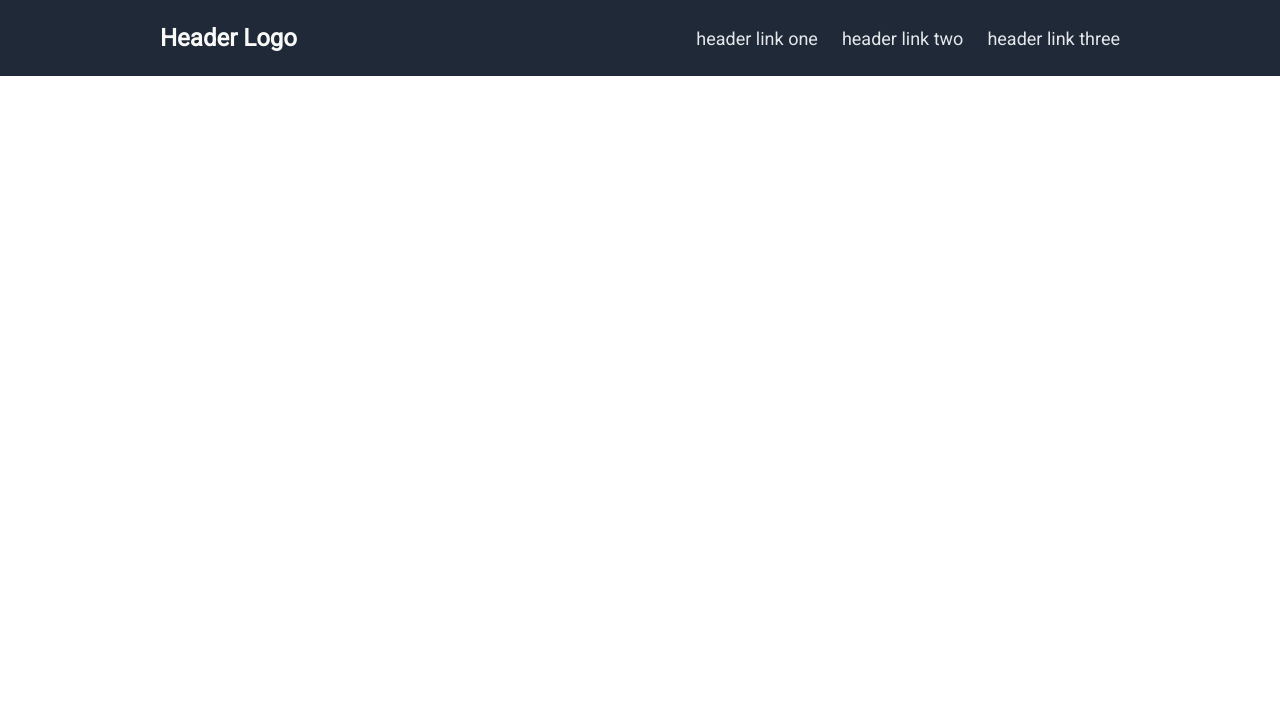
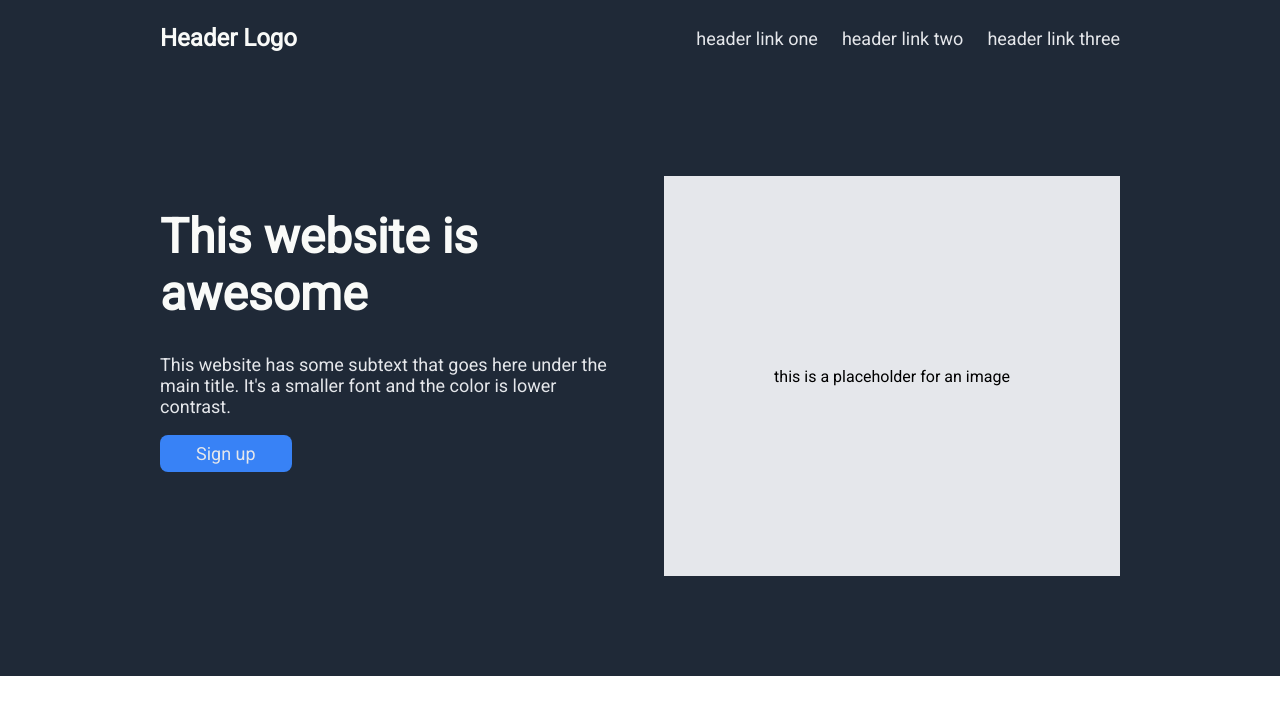
Before and after one commit to jasperket/odin-landing-page, a plain HTML site: page index.html in a window 1280 px wide. Drawn offline with Linux system fonts and the light colour scheme.

Commit message:
Added button styles to first main section

```diff
--- a/index.html
+++ b/index.html
@@ -1,5 +1,6 @@
 <!DOCTYPE html>
 <html lang="en">
+
 <head>
     <meta charset="UTF-8">
     <meta http-equiv="X-UA-Compatible" content="IE=edge">
@@ -8,6 +9,7 @@
     <link rel="stylesheet" href="https://fonts.googleapis.com/css?family=Roboto">
     <title>Landing Page</title>
 </head>
+
 <body>
     <header>
         <nav class="wrapper">
@@ -19,5 +21,17 @@
             </ul>
         </nav>
     </header>
+    <main id="hero" class="wrapper">
+        <div id="description">
+            <h1>This website is awesome</h1>
+            <p>This website has some subtext that goes here under the main title. It's a smaller font and the color is
+                lower contrast.</p>
+            <button>Sign up</button>
+        </div>
+        <div id="image">
+            <p>this is a placeholder for an image</p>
+        </div>
+    </main>
 </body>
+
 </html>
--- a/style.css
+++ b/style.css
@@ -32,9 +32,53 @@ a {
 h3 {
     font-size: 24px;
     color: #f9faf8;
+    margin: 0;
 }
 
 header {
     background-color: #1f2937;
+    padding-block: 24px;
+}
+
+.wrapper {
     padding-inline: 12.5vw;
 }
+
+#hero {
+    display: flex;
+    justify-content: center;
+    background-color: #1f2937;
+    padding-block: 100px;
+    gap: 48px;
+}
+
+#hero div {
+    flex: 1 1 0;
+}
+
+#hero #image {
+    display: flex;
+    justify-content: center;
+    align-items: center;
+    background-color: #e5e7eb;
+    height: 400px;
+}
+
+h1 {
+    font-size: 48px;
+    font-weight:bolder;
+    color: #f9faf8;
+}
+
+#description p, button{
+    font-size: 18px;
+    color: #e5e7eb;
+}
+
+button {
+    background-color: #3882f6;
+    padding-block: 8px;
+    padding-inline: 36px;
+    border: none;
+    border-radius: 8px;
+}
```
